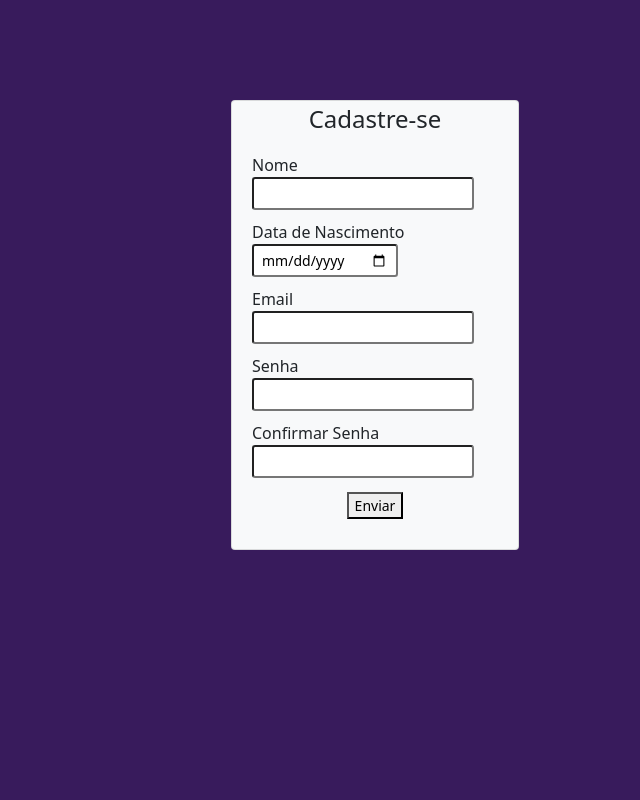
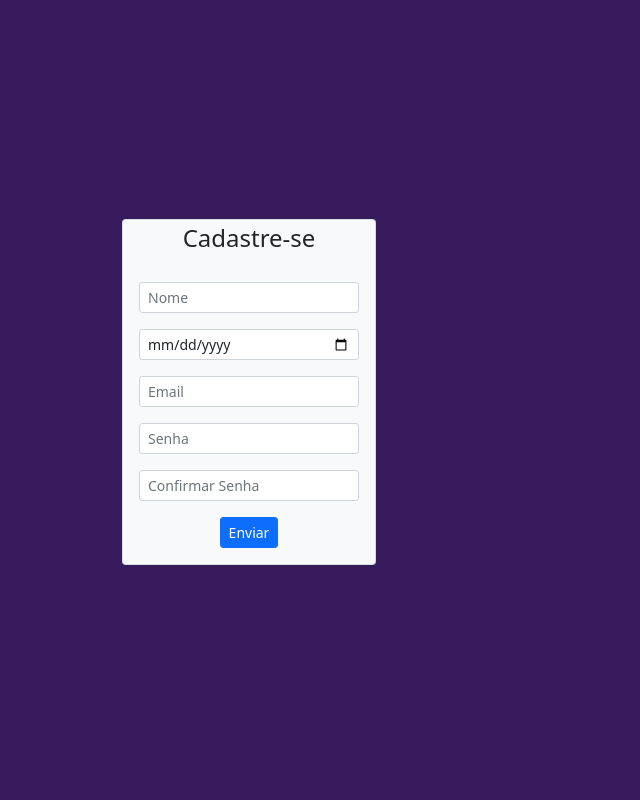
Before and after one commit to Dudubraga/Projeto_Biblioteca, a Django app: page /cadastro/ in a window 1280 px wide. Shown: the part 79-879 px from the top of the page, without its empty margins (391-1031 px from the left). Before the commit the page ends 629 px from the top, so only its background shows below. Run offline with Django 5.2, Linux system fonts and the light colour scheme.

Commit message:
Correção da formatação na página de cadastro

```diff
--- a/biblioteca/projeto_biblioteca/app_biblioteca/templates/biblioteca/cadastro.html
+++ b/biblioteca/projeto_biblioteca/app_biblioteca/templates/biblioteca/cadastro.html
@@ -1,20 +1,30 @@
 {% extends 'biblioteca/base.html' %}
 {% block conteudo %}
 
-<div style="align-self: center;  box-align: center; " class="container">
-    <div class="card text-dark bg-light mb-3;" style="max-width: 18rem; align-items: center; position: relative; top: 100px; left: 540px;">
-        <div style="font-size: 150%;">Cadastre-se</div>
+<div class="container" style="height: 100vh; display: flex; justify-content: center; align-items: center;">
+    <div class="card text-dark bg-light mb-3" style="max-width: 20rem;">
+        <div style="font-size: 150%; margin-bottom: 10px; text-align: center;">Cadastre-se</div>
         <div class="card-body">
-            <div style="margin-bottom: 10px;" class="container">
-                Nome<input style="margin-bottom: 10px;" class="form-control-sm" type="text">
-                Data de Nascimento<input style="margin-right: 100px; margin-bottom: 10px;" class="form-control-sm" type="date">
-                Email<input style="margin-bottom: 10px;" class="form-control-sm" type="email">
-                Senha<input style="margin-bottom: 10px;" class="form-control-sm" type="password">
-                Confirmar Senha<input style="margin-bottom: 10px;" class="form-control-sm" type="password">
-                <div style="text-align: center;" class="form-control-sm" class="container">
-                    <button>Enviar</button>
+            <form>
+                <div class="mb-3">
+                    <input class="form-control form-control-sm" type="text" placeholder="Nome" required>
                 </div>
-            </div>
+                <div class="mb-3">
+                    <input class="form-control form-control-sm" type="date" placeholder="Data de Nascimento" required>
+                </div>
+                <div class="mb-3">
+                    <input class="form-control form-control-sm" type="email" placeholder="Email" required>
+                </div>
+                <div class="mb-3">
+                    <input class="form-control form-control-sm" type="password" placeholder="Senha" required>
+                </div>
+                <div class="mb-3">
+                    <input class="form-control form-control-sm" type="password" placeholder="Confirmar Senha" required>
+                </div>
+                <div class="text-center">
+                    <button type="submit" class="btn btn-primary btn-sm">Enviar</button>
+                </div>
+            </form>
         </div>
     </div>
 </div>
```
